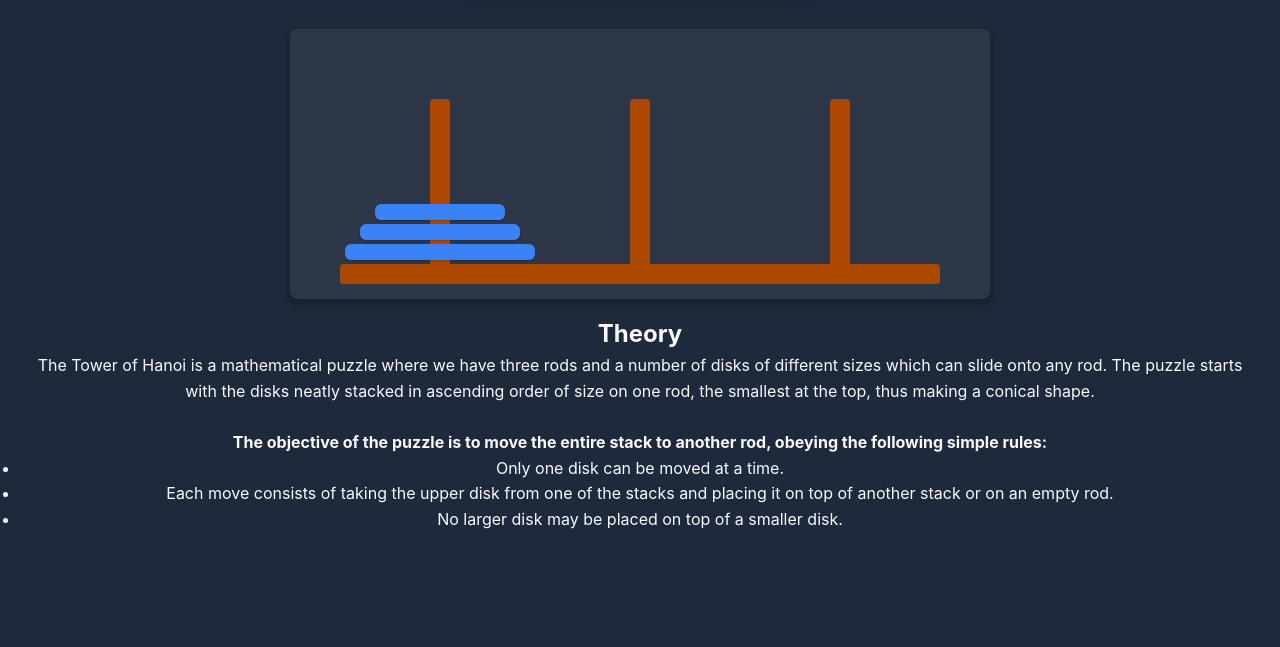
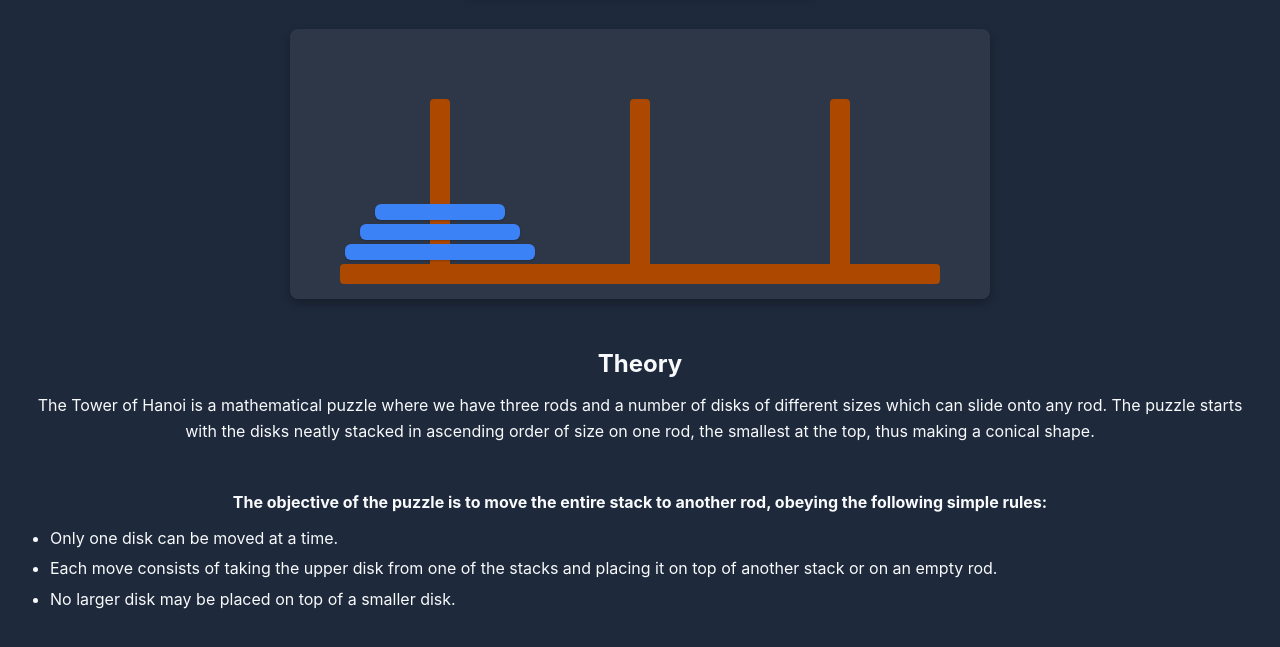
Before and after one commit to mdya94812/towerOfHanoi, a plain HTML site: page index.html in a window 1280 px wide. Shown: the part 137-784 px from the top of the page. Drawn offline with Linux system fonts and the light colour scheme.

Commit message:
Update styles.css

```diff
--- a/styles.css
+++ b/styles.css
@@ -123,6 +123,27 @@
             background-color: rgb(173, 72, 0);
             border-radius: 4px;
         }
+.theory {
+  margin-top: 20px;
+  padding: 10px;
+  /* border: 1px solid #ccc;
+  background-color: #f9f9f9; */
+}
+.theory h2 {
+  margin-top: 0;
+}
+.theory p {
+  margin: 10px 0;
+}
+.theory ul {
+  margin: 10px 0;
+  padding-left: 20px;
+  text-align: left;
+}
+.theory li {
+  margin: 5px 0;
+}
+
 
         @media (max-width: 600px) {
             #content {
```
